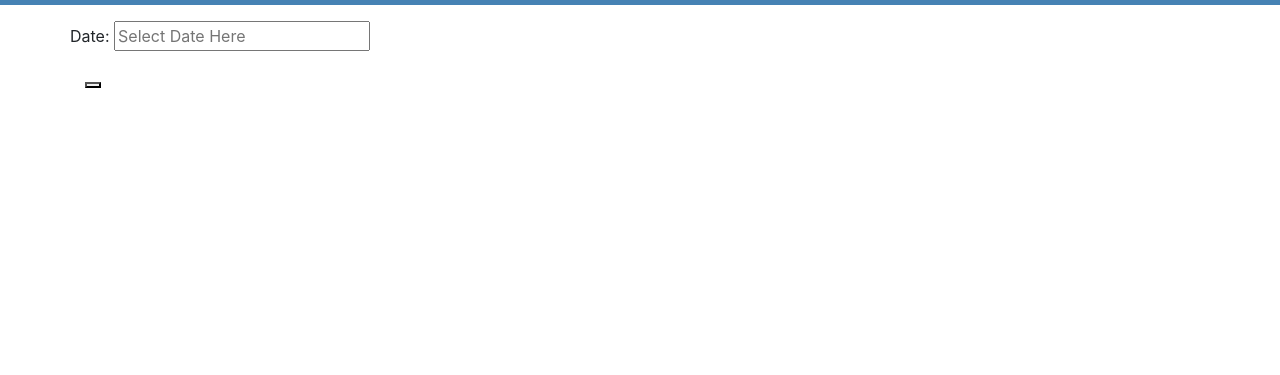
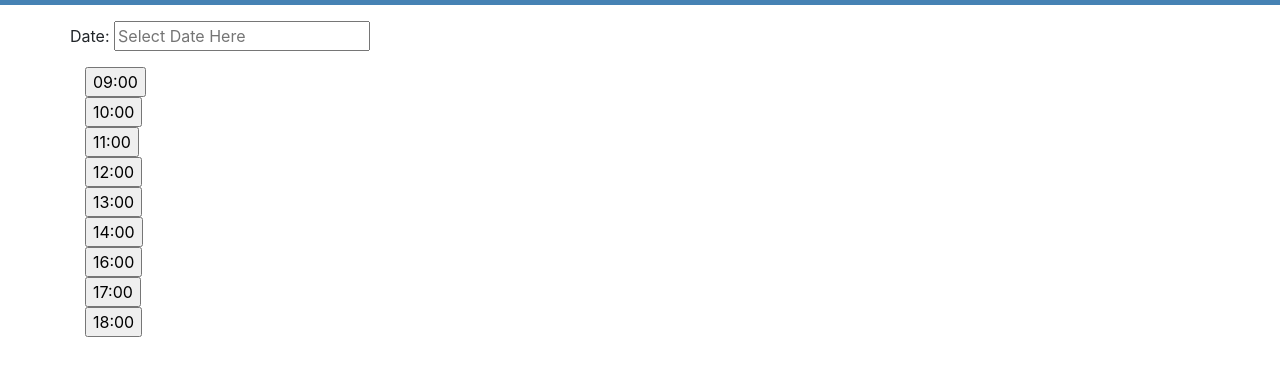
Before and after one commit to RamraoD/Slot_Booking, a plain HTML site: page index.html in a window 1280 px wide. Shown: the part 51-426 px from the top of the page. Drawn offline with nearby package versions, Linux system fonts and the light colour scheme.

Commit message:
created dynamic buttons

```diff
--- a/index.html
+++ b/index.html
@@ -36,7 +36,15 @@
     <div class="row">
       <div class="col">
         <div id="lista"></div>
-        <button></button>
+        <div id="div1" onclick="slotbook()"></div>
+        <div id="div2"></div>
+        <div id="div3"></div>
+        <div id="div4"></div>
+        <div id="div5"></div>
+        <div id="div6"></div>
+        <div id="div8"></div>
+        <div id="div9"></div>
+        <div id="div10"></div>
       </div>
       <div class="col">
         <div id="listb"></div>
--- a/scripts.js
+++ b/scripts.js
@@ -78,8 +78,24 @@ $(document).ready(function () {
   console.log('timeSlot ', timeSlot);
 
 //   Creating Dynamic buttons
-    $('button').on('click',function(){
-        var r= $('<input type="button" value=""/>');
-        $("body").append(r);
+    var $btn1=$('<input/>').attr({type:'button',name:'mybutton',value: timeSlot[0]});
+    var $btn2=$('<input/>').attr({type:'button',name:'mybutton',value:timeSlot[1]});
+    var $btn3=$('<input/>').attr({type:'button',name:'mybutton',value:timeSlot[2]});
+    var $btn4=$('<input/>').attr({type:'button',name:'mybutton',value:timeSlot[3]});
+    var $btn5=$('<input/>').attr({type:'button',name:'mybutton',value:timeSlot[4]});
+    var $btn6=$('<input/>').attr({type:'button',name:'mybutton',value:timeSlot[5]});
+    var $btn7=$('<input/>').attr({type:'button',name:'mybutton',value:timeSlot[6]});
+    var $btn8=$('<input/>').attr({type:'button',name:'mybutton',value:timeSlot[7]});
+    var $btn9=$('<input/>').attr({type:'button',name:'mybutton',value:timeSlot[8]});
+    var $btn10=$('<input/>').attr({type:'button',name:'mybutton',value:timeSlot[9]});
+    $("#div1").append($btn1)
+    $("#div2").append($btn2)
+    $("#div3").append($btn3)
+    $("#div4").append($btn4)
+    $("#div5").append($btn5)
+    $("#div6").append($btn6)
+    $("#div7").append($btn7)
+    $("#div8").append($btn8)
+    $("#div9").append($btn9)
+    $("#div10").append($btn10)
 });
-});
```
